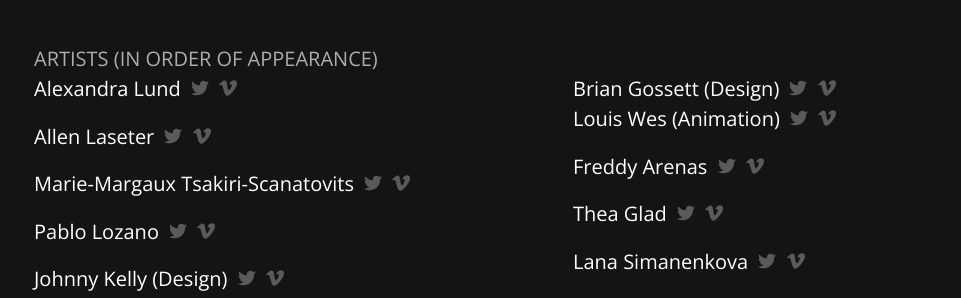
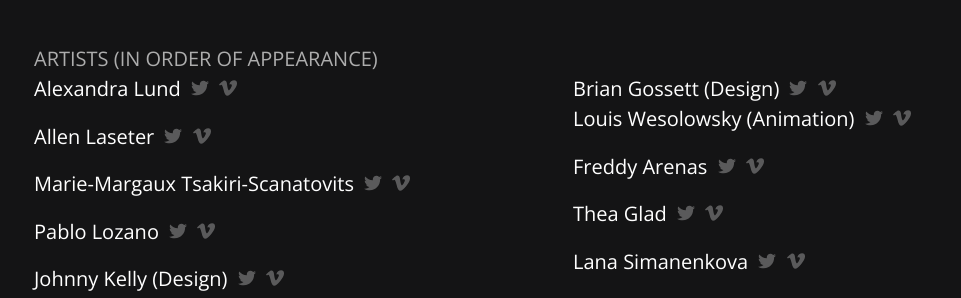
Before and after one commit to gorociao/peprally-website, a Jekyll site: the page built from deareu-press.markdown, in a window 1280 px wide and 900 px high, scrolled down 894 px. Shown: the part 155-453 px from the top of the window, without its empty margins (116-1077 px from the left). Built offline with Jekyll 4.4.1, drawn with Linux system fonts in a browser that asks for light colours.

Commit message:
name change

```diff
--- a/_data/deareu.yml
+++ b/_data/deareu.yml
@@ -66,7 +66,7 @@ artists2:
       site: http://www.brianmichaelgossett.com/
       twitter: https://twitter.com/briangossett
       vimeo: https://vimeo.com/briangossett
-    - name: Louis Wes (Animation)
+    - name: Louis Wesolowsky (Animation)
       site: http://louiswes.com/
       twitter: https://twitter.com/louiswes
       vimeo: https://vimeo.com/louiswes
```
